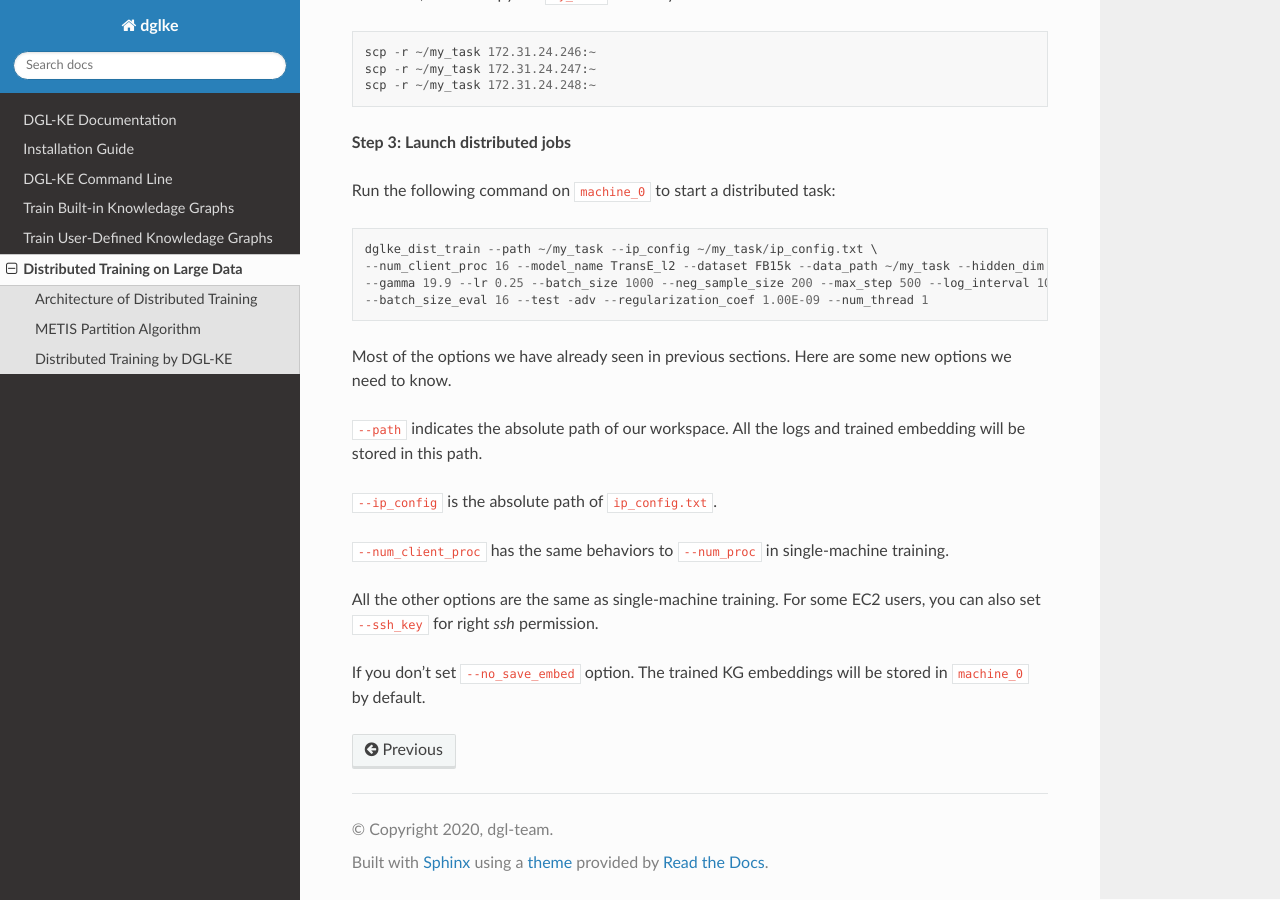
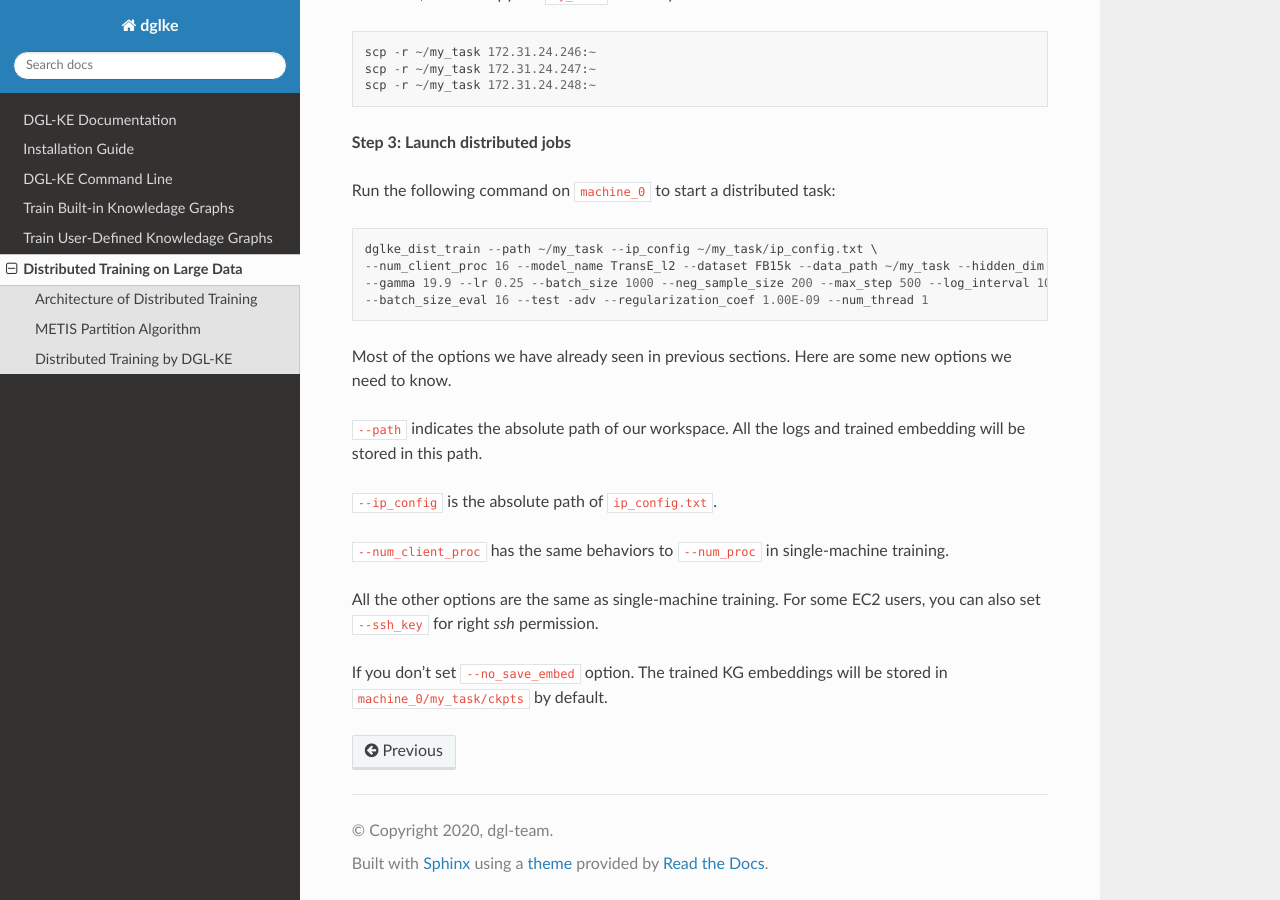
Before and after one commit to awslabs/dgl-ke, a Sphinx documentation site: the page built from docs/source/dist_train.rst, in a window 1280 px wide and 900 px high, scrolled down 2560 px. Built offline with Sphinx 7.4.7 and the Read the Docs theme 2.0.0, drawn with Linux system fonts in a browser that asks for light colours.

Commit message:
Update doc (#41)
* Update README.md

* Update

* update img

* update

* update

* update

* update

* update

* change transE-l1 to l2

* update

* update

* update

* update

* update

* update

* update

* update

* update

* update

* update

* update

* update doc

* update doc

```diff
--- a/docs/source/dist_train.rst
+++ b/docs/source/dist_train.rst
@@ -98,4 +98,4 @@ Most of the options we have already seen in previous sections. Here are some new
 
 All the other options are the same as single-machine training. For some EC2 users, you can also set ``--ssh_key`` for right *ssh* permission.
 
-If you don't set ``--no_save_embed`` option. The trained KG embeddings will be stored in ``machine_0`` by default.
+If you don't set ``--no_save_embed`` option. The trained KG embeddings will be stored in ``machine_0/my_task/ckpts`` by default.
```
